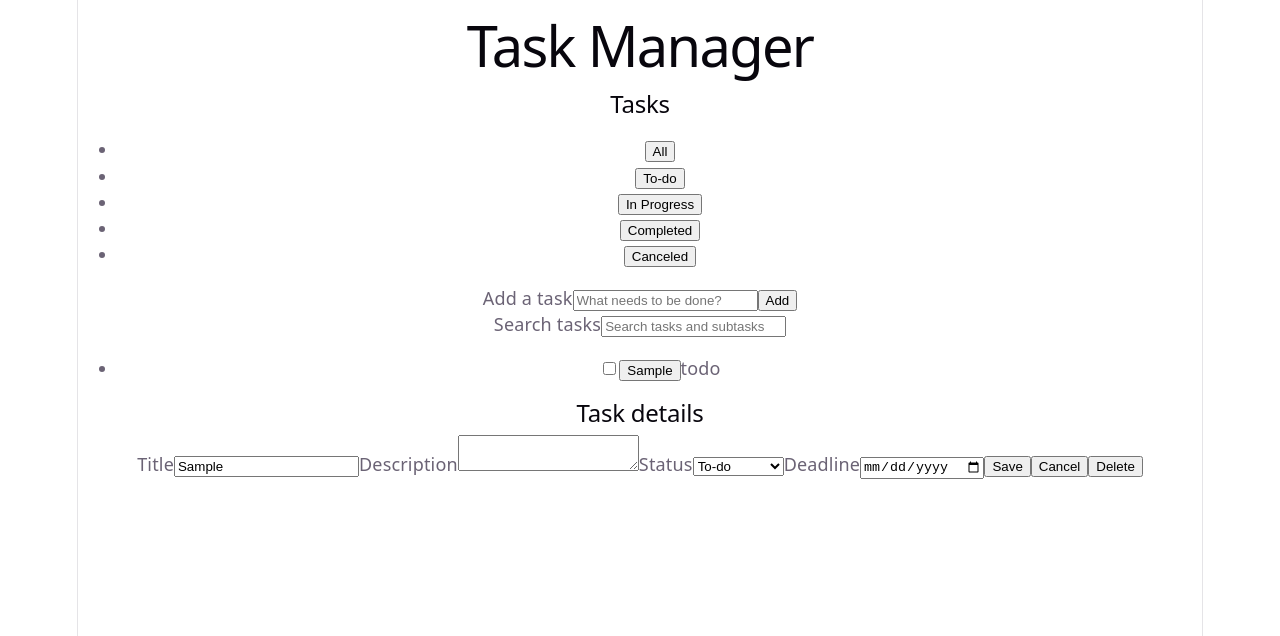
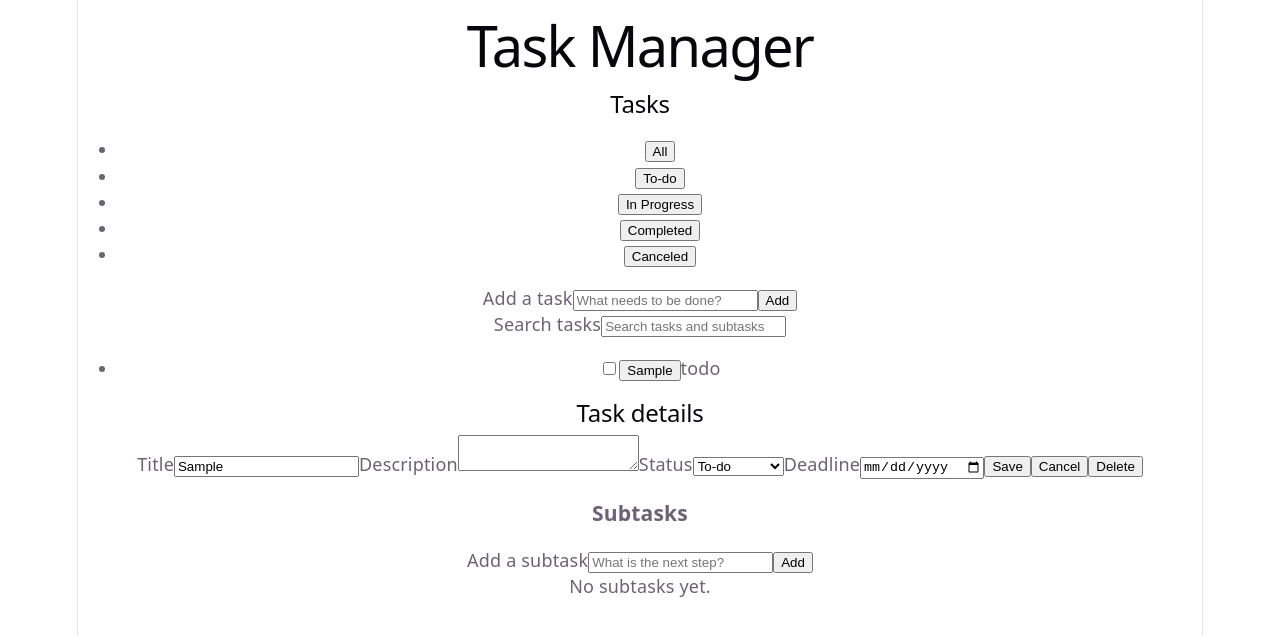
Before and after one commit to ffk00/manajer, a React (Vite) app: page / in a window 1280 px wide. Both pictures are taken after typing "Sample" into the empty fields and a click on the button "Add". Shown: the top 636 px of the page. Built offline with nearby package versions, Linux system fonts and the light colour scheme.

Commit message:
feat: add one-level task subtasks

```diff
--- a/src/App.jsx
+++ b/src/App.jsx
@@ -53,6 +53,46 @@ function App() {
     })
   }
 
+  function handleAddSubtask(taskId, subtask) {
+    dispatch({
+      type: 'subtask/added',
+      payload: {
+        taskId,
+        subtask,
+        updatedAt: new Date().toISOString(),
+      },
+    })
+  }
+
+  function handleUpdateSubtask(taskId, subtaskId, changes) {
+    dispatch({
+      type: 'subtask/updated',
+      payload: {
+        taskId,
+        subtaskId,
+        changes,
+        updatedAt: new Date().toISOString(),
+      },
+    })
+  }
+
+  function handleToggleSubtask(taskId, subtask) {
+    handleUpdateSubtask(taskId, subtask.id, {
+      completed: !subtask.completed,
+    })
+  }
+
+  function handleDeleteSubtask(taskId, subtaskId) {
+    dispatch({
+      type: 'subtask/deleted',
+      payload: {
+        taskId,
+        subtaskId,
+        updatedAt: new Date().toISOString(),
+      },
+    })
+  }
+
   const selectedTask =
     state.tasks.find((task) => task.id === state.selectedTaskId) ?? null
   const visibleTasks = filterTasks(state.tasks, activeFilter, searchQuery)
@@ -85,10 +125,17 @@ function App() {
 
       {selectedTask ? (
         <TaskEditor
-          key={`${selectedTask.id}-${selectedTask.updatedAt}`}
+          key={selectedTask.id}
           task={selectedTask}
           onSave={handleUpdateTask}
           onDelete={handleDeleteTask}
+          onStatusChange={(taskId, status) =>
+            handleUpdateTask(taskId, { status })
+          }
+          onAddSubtask={handleAddSubtask}
+          onUpdateSubtask={handleUpdateSubtask}
+          onToggleSubtask={handleToggleSubtask}
+          onDeleteSubtask={handleDeleteSubtask}
         />
       ) : (
         <p>Select a task to view its details.</p>
--- /dev/null
+++ b/src/components/SubtaskItem.jsx
@@ -0,0 +1,66 @@
+import { useState } from 'react'
+
+function SubtaskItem({ subtask, onUpdate, onToggle, onDelete }) {
+  const [isEditing, setIsEditing] = useState(false)
+  const [title, setTitle] = useState(subtask.title)
+
+  function handleSubmit(event) {
+    event.preventDefault()
+
+    const trimmedTitle = title.trim()
+
+    if (!trimmedTitle) {
+      return
+    }
+
+    onUpdate(subtask.id, { title: trimmedTitle })
+    setIsEditing(false)
+  }
+
+  function handleCancel() {
+    setTitle(subtask.title)
+    setIsEditing(false)
+  }
+
+  return (
+    <li>
+      <input
+        type="checkbox"
+        checked={subtask.completed}
+        onChange={() => onToggle(subtask)}
+        aria-label={`Mark ${subtask.title} as ${
+          subtask.completed ? 'incomplete' : 'complete'
+        }`}
+      />
+
+      {isEditing ? (
+        <form onSubmit={handleSubmit}>
+          <label htmlFor={`subtask-${subtask.id}`}>Subtask title</label>
+          <input
+            id={`subtask-${subtask.id}`}
+            type="text"
+            value={title}
+            onChange={(event) => setTitle(event.target.value)}
+          />
+          <button type="submit">Save</button>
+          <button type="button" onClick={handleCancel}>
+            Cancel
+          </button>
+        </form>
+      ) : (
+        <>
+          <span>{subtask.title}</span>
+          <button type="button" onClick={() => setIsEditing(true)}>
+            Edit
+          </button>
+        </>
+      )}
+
+      <button type="button" onClick={() => onDelete(subtask.id)}>
+        Delete
+      </button>
+    </li>
+  )
+}
+
+export default SubtaskItem
--- /dev/null
+++ b/src/components/SubtaskList.jsx
@@ -0,0 +1,56 @@
+import { useState } from 'react'
+import { createSubtask } from '../utils/createSubtask'
+import SubtaskItem from './SubtaskItem'
+
+function SubtaskList({ subtasks, onAdd, onUpdate, onToggle, onDelete }) {
+  const [title, setTitle] = useState('')
+
+  function handleSubmit(event) {
+    event.preventDefault()
+
+    const subtask = createSubtask(title)
+
+    if (!subtask) {
+      return
+    }
+
+    onAdd(subtask)
+    setTitle('')
+  }
+
+  return (
+    <section aria-labelledby="subtasks-heading">
+      <h3 id="subtasks-heading">Subtasks</h3>
+
+      <form onSubmit={handleSubmit}>
+        <label htmlFor="new-subtask">Add a subtask</label>
+        <input
+          id="new-subtask"
+          type="text"
+          value={title}
+          onChange={(event) => setTitle(event.target.value)}
+          placeholder="What is the next step?"
+        />
+        <button type="submit">Add</button>
+      </form>
+
+      {subtasks.length === 0 ? (
+        <p>No subtasks yet.</p>
+      ) : (
+        <ul>
+          {subtasks.map((subtask) => (
+            <SubtaskItem
+              key={subtask.id}
+              subtask={subtask}
+              onUpdate={onUpdate}
+              onToggle={onToggle}
+              onDelete={onDelete}
+            />
+          ))}
+        </ul>
+      )}
+    </section>
+  )
+}
+
+export default SubtaskList
--- a/src/components/TaskEditor.jsx
+++ b/src/components/TaskEditor.jsx
@@ -1,15 +1,24 @@
 import { useState } from 'react'
+import SubtaskList from './SubtaskList'
 
 function createDraft(task) {
   return {
     title: task.title,
     description: task.description,
-    status: task.status,
     deadline: task.deadline ?? '',
   }
 }
 
-function TaskEditor({ task, onSave, onDelete }) {
+function TaskEditor({
+  task,
+  onSave,
+  onDelete,
+  onStatusChange,
+  onAddSubtask,
+  onUpdateSubtask,
+  onToggleSubtask,
+  onDeleteSubtask,
+}) {
   const [draft, setDraft] = useState(() => createDraft(task))
 
   function updateField(event) {
@@ -67,8 +76,8 @@ function TaskEditor({ task, onSave, onDelete }) {
         <select
           id="task-status"
           name="status"
-          value={draft.status}
-          onChange={updateField}
+          value={task.status}
+          onChange={(event) => onStatusChange(task.id, event.target.value)}
         >
           <option value="todo">To-do</option>
           <option value="in_progress">In Progress</option>
@@ -93,6 +102,16 @@ function TaskEditor({ task, onSave, onDelete }) {
           Delete
         </button>
       </form>
+
+      <SubtaskList
+        subtasks={task.subtasks}
+        onAdd={(subtask) => onAddSubtask(task.id, subtask)}
+        onUpdate={(subtaskId, changes) =>
+          onUpdateSubtask(task.id, subtaskId, changes)
+        }
+        onToggle={(subtask) => onToggleSubtask(task.id, subtask)}
+        onDelete={(subtaskId) => onDeleteSubtask(task.id, subtaskId)}
+      />
     </aside>
   )
 }
--- a/src/state/taskReducer.js
+++ b/src/state/taskReducer.js
@@ -38,6 +38,54 @@ export function taskReducer(state, action) {
             : state.selectedTaskId,
       }
 
+    case 'subtask/added':
+      return {
+        ...state,
+        tasks: state.tasks.map((task) =>
+          task.id === action.payload.taskId
+            ? {
+                ...task,
+                subtasks: [...task.subtasks, action.payload.subtask],
+                updatedAt: action.payload.updatedAt,
+              }
+            : task,
+        ),
+      }
+
+    case 'subtask/updated':
+      return {
+        ...state,
+        tasks: state.tasks.map((task) =>
+          task.id === action.payload.taskId
+            ? {
+                ...task,
+                subtasks: task.subtasks.map((subtask) =>
+                  subtask.id === action.payload.subtaskId
+                    ? { ...subtask, ...action.payload.changes }
+                    : subtask,
+                ),
+                updatedAt: action.payload.updatedAt,
+              }
+            : task,
+        ),
+      }
+
+    case 'subtask/deleted':
+      return {
+        ...state,
+        tasks: state.tasks.map((task) =>
+          task.id === action.payload.taskId
+            ? {
+                ...task,
+                subtasks: task.subtasks.filter(
+                  (subtask) => subtask.id !== action.payload.subtaskId,
+                ),
+                updatedAt: action.payload.updatedAt,
+              }
+            : task,
+        ),
+      }
+
     default:
       return state
   }
--- /dev/null
+++ b/src/utils/createSubtask.js
@@ -0,0 +1,13 @@
+export function createSubtask(title) {
+  const trimmedTitle = title.trim()
+
+  if (!trimmedTitle) {
+    return null
+  }
+
+  return {
+    id: crypto.randomUUID(),
+    title: trimmedTitle,
+    completed: false,
+  }
+}
```
